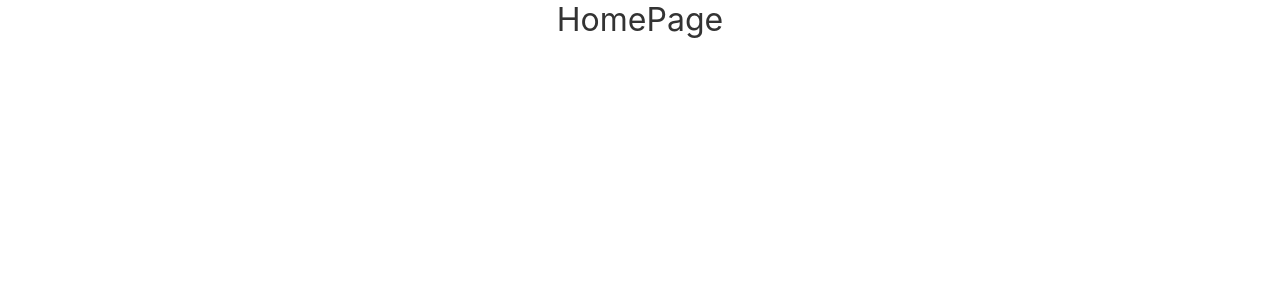
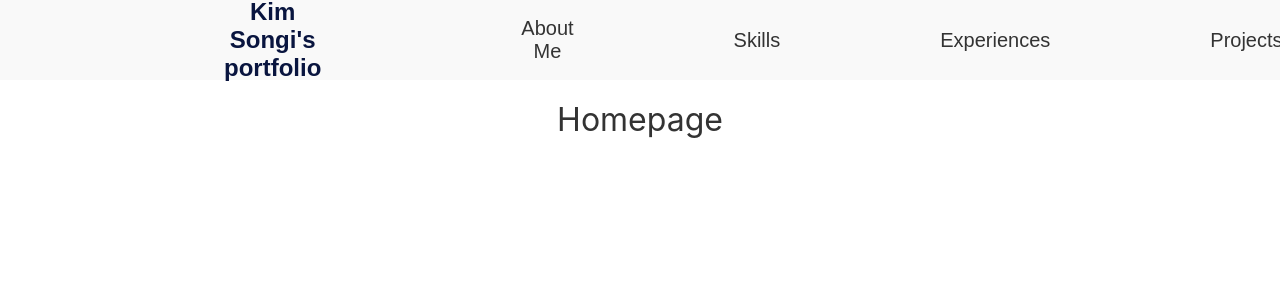
Before and after one commit to kimkoko/portfolio, a React (Create React App) app: page / in a window 1280 px wide. Shown: the top 300 px of the page. Built offline with nearby package versions, Linux system fonts and the light colour scheme.

Commit message:
feature: navigation bar

```diff
--- a/src/App.tsx
+++ b/src/App.tsx
@@ -1,6 +1,6 @@
 import React from "react";
 import { BrowserRouter as Router, Routes, Route } from "react-router-dom";
-import HomePage from "./pages/home";
+import HomePage from "./pages/Home";
 
 const App: React.FC = () => {
   return (
--- /dev/null
+++ b/src/components/Nav.scss
@@ -0,0 +1,47 @@
+.nav-bar {
+  width: 100%;
+  height: 80px;
+  background: #f9f9f9;
+  left: 0;
+  top: 0;
+  z-index: 10;
+  position: fixed;
+  font-family: "Arial";
+
+  .nav {
+    width: 65%;
+    height: 100%;
+    margin: 0 auto;
+    display: flex;
+    align-items: center;
+    justify-content: space-between;
+
+    .logo {
+      color: #09153f;
+      font-size: 24px;
+      font-weight: 600;
+    }
+
+    .menu {
+      list-style: none;
+      display: flex;
+
+      li {
+        display: flex;
+        align-items: center;
+
+        a {
+          margin-left: 160px;
+          text-decoration: none;
+          color: #333;
+          font-size: 20px;
+          font-weight: medium;
+        }
+        a:hover {
+          color: #7e8af5;
+          transition: all 0.5s ease;
+        }
+      }
+    }
+  }
+}
--- /dev/null
+++ b/src/components/Nav.tsx
@@ -0,0 +1,29 @@
+import React from "react";
+
+import "./Nav.scss";
+
+const Nav = () => {
+  return (
+    <div className="nav-bar">
+      <div className="nav">
+        <div className="logo">Kim Songi's portfolio</div>
+        <ul className="menu">
+          <li>
+            <a href="#">About Me</a>
+          </li>
+          <li>
+            <a href="#">Skills</a>
+          </li>
+          <li>
+            <a href="#">Experiences</a>
+          </li>
+          <li>
+            <a href="#">Projects</a>
+          </li>
+        </ul>
+      </div>
+    </div>
+  );
+};
+
+export default Nav;
--- /dev/null
+++ b/src/pages/Home.scss
@@ -0,0 +1,7 @@
+.main {
+  text-align: center;
+  font-size: 2rem;
+  color: #333;
+  margin-top: 100px;
+  height: 2000px;
+}
--- a/src/pages/home.sass
+++ /dev/null
@@ -1,4 +0,0 @@
-.main
-    text-align: center
-    font-size: 2rem
-    color: #333
--- a/src/pages/home.tsx
+++ b/src/pages/home.tsx
@@ -1,9 +1,15 @@
 import React from "react";
 
-import "./home.sass";
+import "./Home.scss";
+import Nav from "../components/Nav";
 
 const HomePage = () => {
-  return <div className="main">HomePage</div>;
+  return (
+    <div className="main">
+      <Nav />
+      <div>Homepage</div>
+    </div>
+  );
 };
 
 export default HomePage;
```
